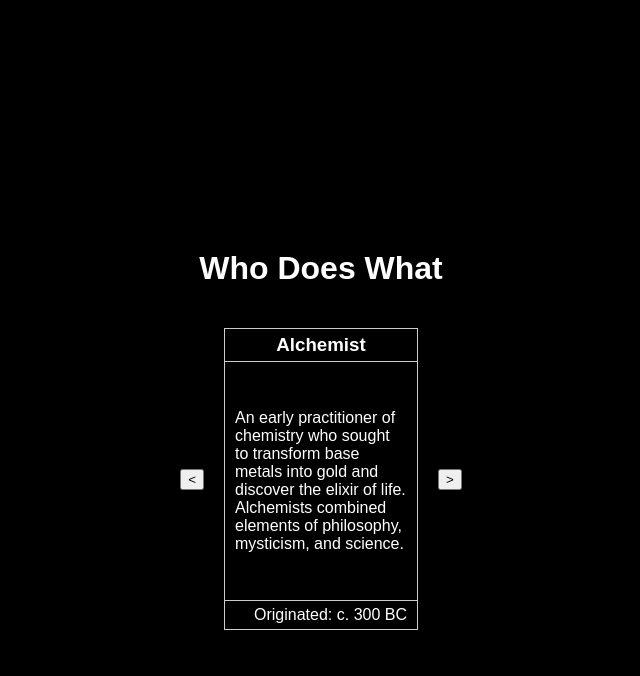
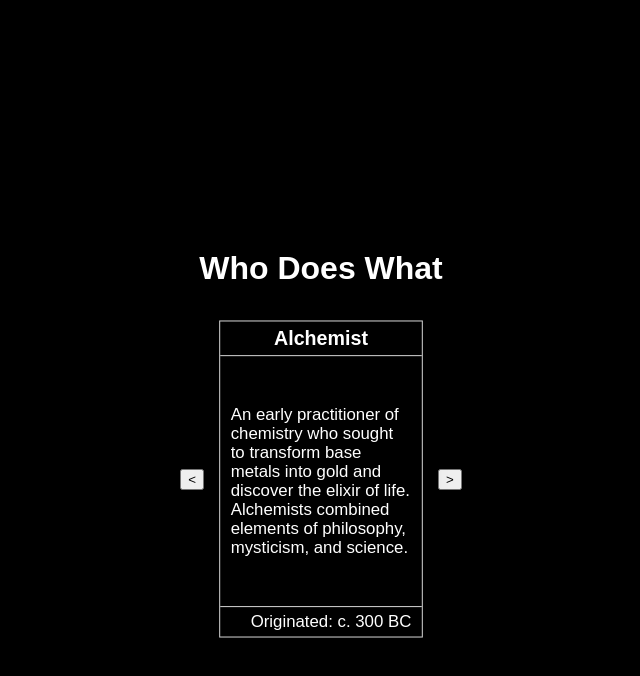
Before and after one commit to WaqarKhatana220/who-does-what, a React (Create React App) app: page / in a window 1280 px wide. In both pictures the pointer is over the element 640 px from the left and 479 px from the top of the page. Shown: the top 676 px of the page, without its empty margins (319-959 px from the left). Built offline with nearby package versions, Linux system fonts and the light colour scheme.

Commit message:
card style

```diff
--- a/src/App.css
+++ b/src/App.css
@@ -31,6 +31,12 @@ body {
   flex-direction: column;
   justify-content: space-between; /* Space items evenly */
   position: relative;
+  transition: transform 0.2s, box-shadow 0.2s;
+}
+
+.card:hover {
+  transform: scale(1.05); /* Slightly increase size */
+  box-shadow: 0 4px 16px rgba(0, 0, 0, 0.5); /* Enhance shadow */
 }
 
 .title {
```
